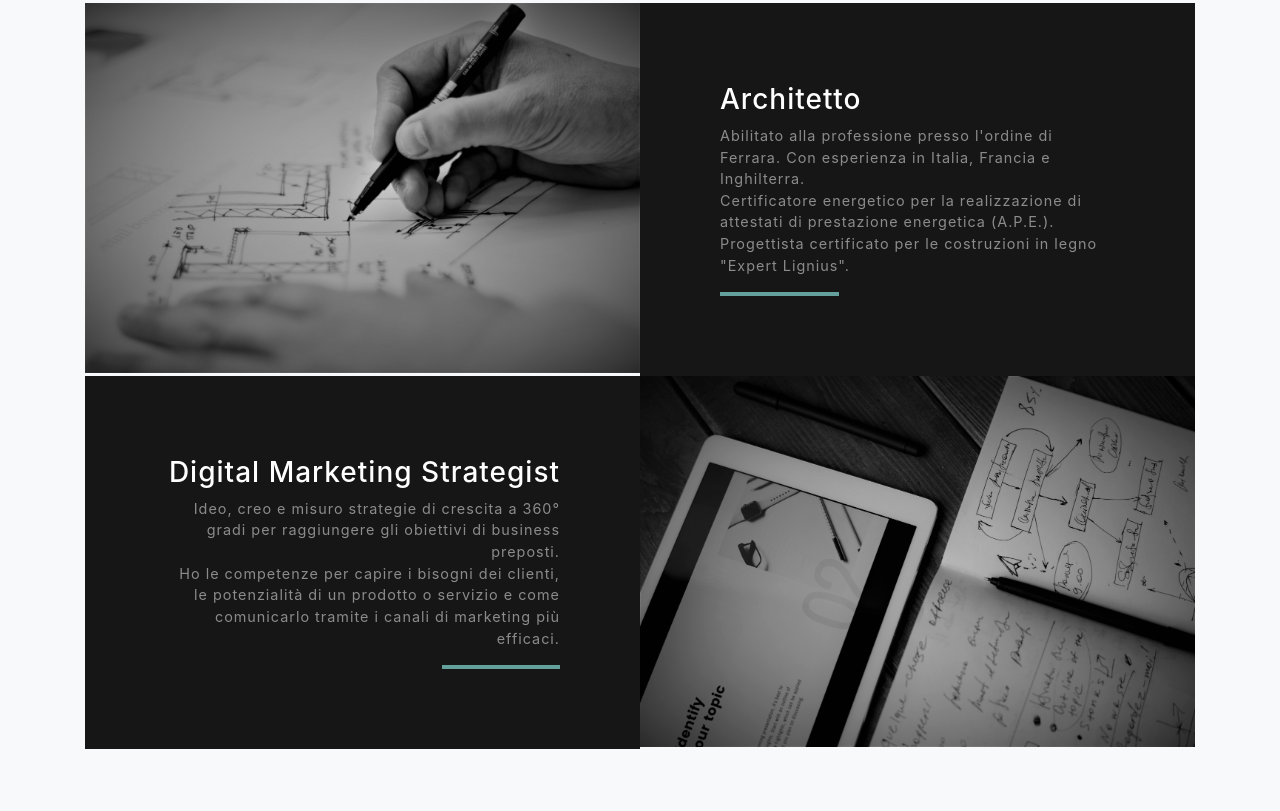
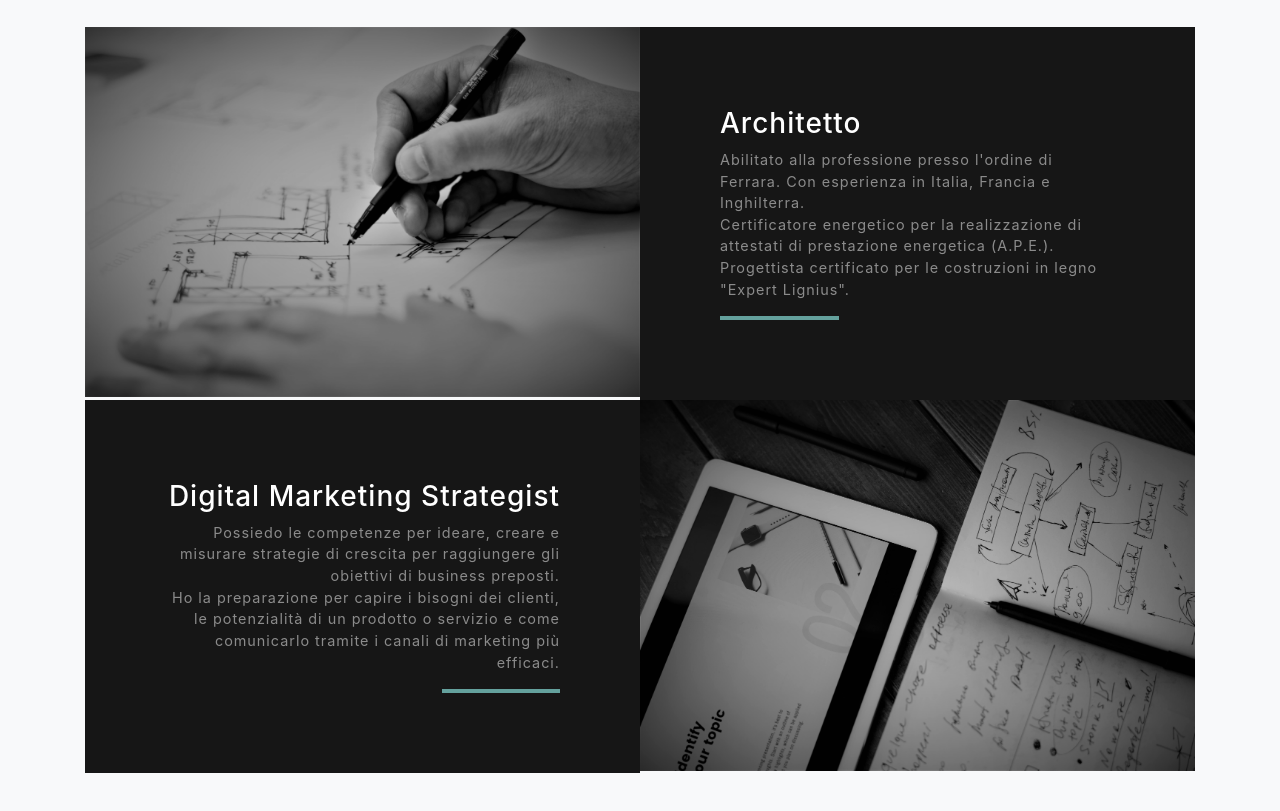
Before and after one commit to CasaInLegno360/andreabocci, a website with bundled scripts: page index.html in a window 1280 px wide. Shown: the part 1355-2166 px from the top of the page. Built offline with nearby package versions, Linux system fonts and the light colour scheme.

Commit message:
Add files via upload
aggiornamento index

```diff
--- a/index.html
+++ b/index.html
@@ -22,7 +22,7 @@
 
   <!-- Facebook Open graph -->
   <meta property="og:url"content="http://andreabocci.com" />
-<meta property="og:title"content="Andrea Bocci - Project Manager. Digital Marketing Strategist" />
+<meta property="og:title"content="Andrea Bocci - Architetto. Digital Marketing Strategist" />
 <meta property="og:description"content="Informo sulle novità del mondo dell'edilizia e di come il marketing può aiutare la sua crescita" />
 <meta property="og:image"content="http://andreabocci.com/AB_Fb.png" />
 
@@ -91,7 +91,7 @@ _iub.csConfiguration = {"consentOnContinuedBrowsing":false,"ccpaAcknowledgeOnDis
           <h2 class="text-white mb-4">In Breve</h2>
           <p class="text-white-50">Ho una forte passione per il digitale con una solida esperienza nel mondo dell'edilizia.
          <br>Curioso e divoratore di libri, scrivo approfondimenti su <a href="https://it.linkedin.com/in/bocciandrea">Linkedin</a> e <a href="https://medium.com/@bocciandrea">Medium</a>;
-         <br>sulle novità del settore edile e di come il marketing può aiutarne la crescita.</p>
+         <br>sulle novità del settore edile e di come il marketing può aiutarne la crescita e portare valore.</p>
         </div>
   </section>
 
@@ -129,7 +129,7 @@ _iub.csConfiguration = {"consentOnContinuedBrowsing":false,"ccpaAcknowledgeOnDis
             <div class="d-flex h-100">
               <div class="project-text w-100 my-auto text-center text-lg-right">
                 <h3 class="text-white">Digital Marketing Strategist</h3>
-                <p class="mb-0 text-white-50">Ideo, creo e misuro strategie di crescita a 360° gradi per raggiungere gli obiettivi di business preposti.<br> Ho le competenze per capire i bisogni dei clienti, le potenzialità di un prodotto o servizio e come comunicarlo tramite i canali di marketing più efficaci.</p>
+                <p class="mb-0 text-white-50">Possiedo le competenze per ideare, creare e misurare strategie di crescita per raggiungere gli obiettivi di business preposti.<br> Ho la preparazione per capire i bisogni dei clienti, le potenzialità di un prodotto o servizio e come comunicarlo tramite i canali di marketing più efficaci.</p>
                 <hr class="d-none d-lg-block mb-0 mr-0">
               </div>
             </div>
```
